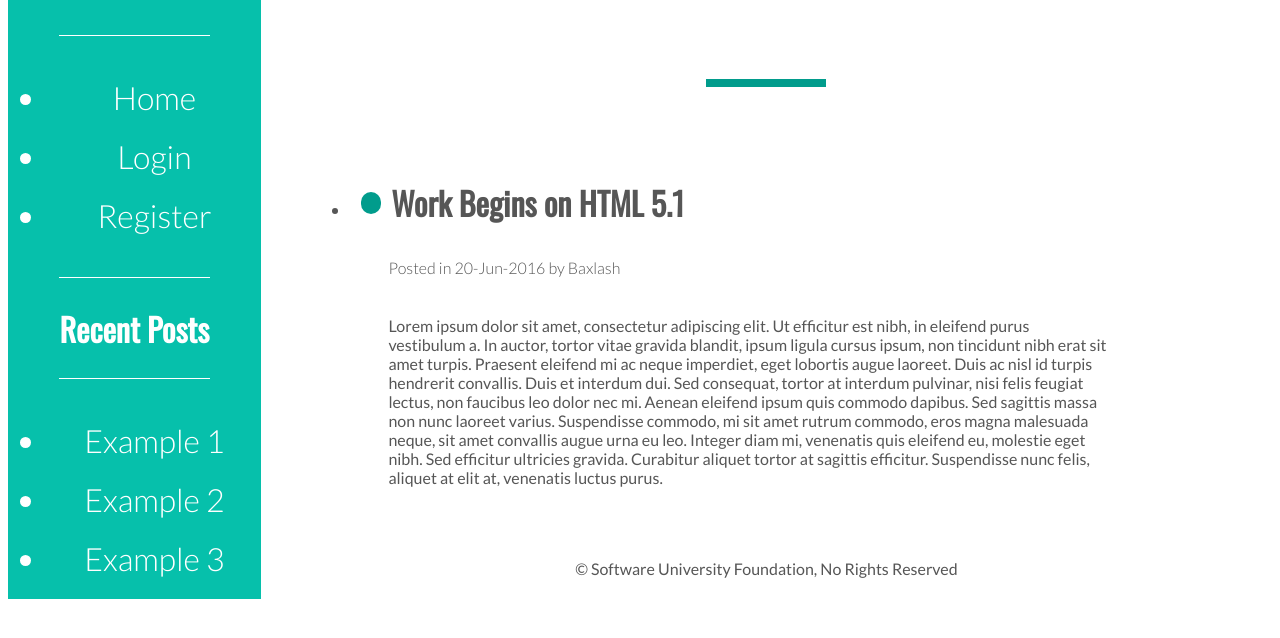
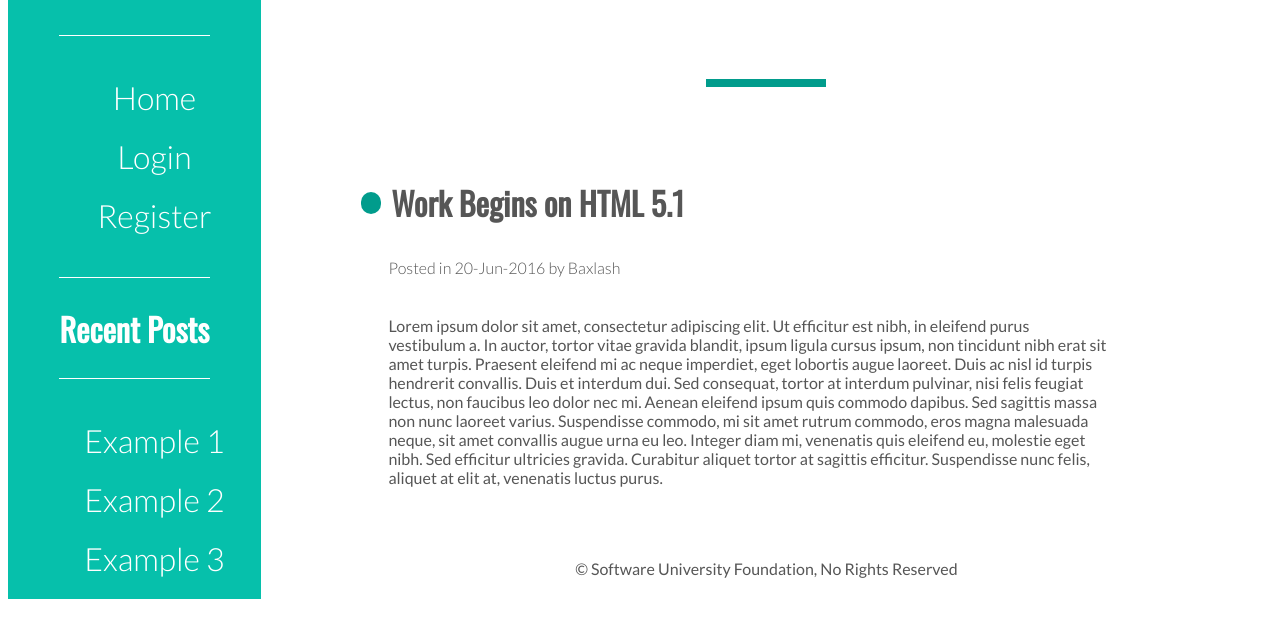
Before and after one commit to baxlash/03.SoftUni-Sowtware-Technologies, a plain HTML site: page SoftUniBlog/index.html in a window 1280 px wide. Shown: the part 148-786 px from the top of the page. Drawn offline with nearby package versions, Linux system fonts and the light colour scheme.

Commit message:
mid version

```diff
--- a/SoftUniBlog/styles/style.css
+++ b/SoftUniBlog/styles/style.css
@@ -159,3 +159,7 @@ footer{
     bottom: 0;
     text-align:  center;
 }
+
+ul,ol{
+    list-style: none;
+}
```
